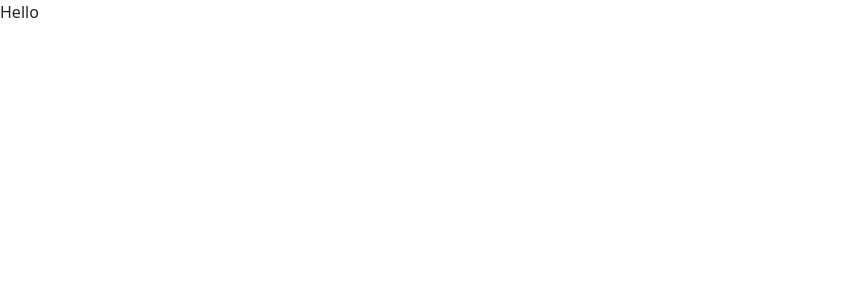
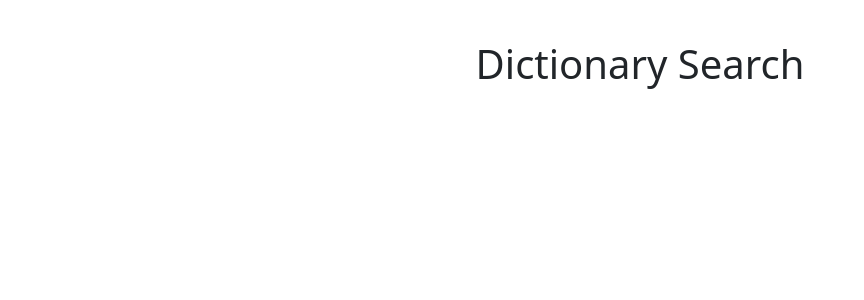
Before and after one commit to Mackenzel/dictionary-search, a React (Create React App) app: page / in a window 1280 px wide. Shown: the top 300 px of the page, without its empty margins (0-864 px from the left). Built offline with nearby package versions, Linux system fonts and the light colour scheme.

Commit message:
Centered Header

```diff
--- a/public/index.html
+++ b/public/index.html
@@ -8,6 +8,12 @@
     <meta
       name="description"
       content="Web site created using create-react-app"
+    />
+    <link
+      rel="stylesheet"
+      href="https://cdn.jsdelivr.net/npm/bootstrap@5.1.3/dist/css/bootstrap.min.css"
+      integrity="sha384-1BmE4kWBq78iYhFldvKuhfTAU6auU8tT94WrHftjDbrCEXSU1oBoqyl2QvZ6jIW3"
+      crossorigin="anonymous"
     />
     <link rel="apple-touch-icon" href="%PUBLIC_URL%/logo192.png" />
     <!--
--- a/src/App.css
+++ b/src/App.css
@@ -0,0 +1,7 @@
+.App {
+  margin: 40px;
+}
+.search-header {
+  text-align: center;
+  margin: auto 0px;
+}
--- a/src/App.js
+++ b/src/App.js
@@ -4,7 +4,9 @@ import "bootstrap/dist/css/bootstrap.min.css";
 export default function App() {
   return (
     <div className="App">
-      <header className="App-header">Hello</header>
+      <header className="App-header contianer-fluid">
+        <h1 className="search-header">Dictionary Search</h1>
+      </header>
     </div>
   );
 }
```
Also changed, not shown: public/%PUBLIC_URL%/manifest.json (added), public/logo192.png (added), public/logo512.png (added).
